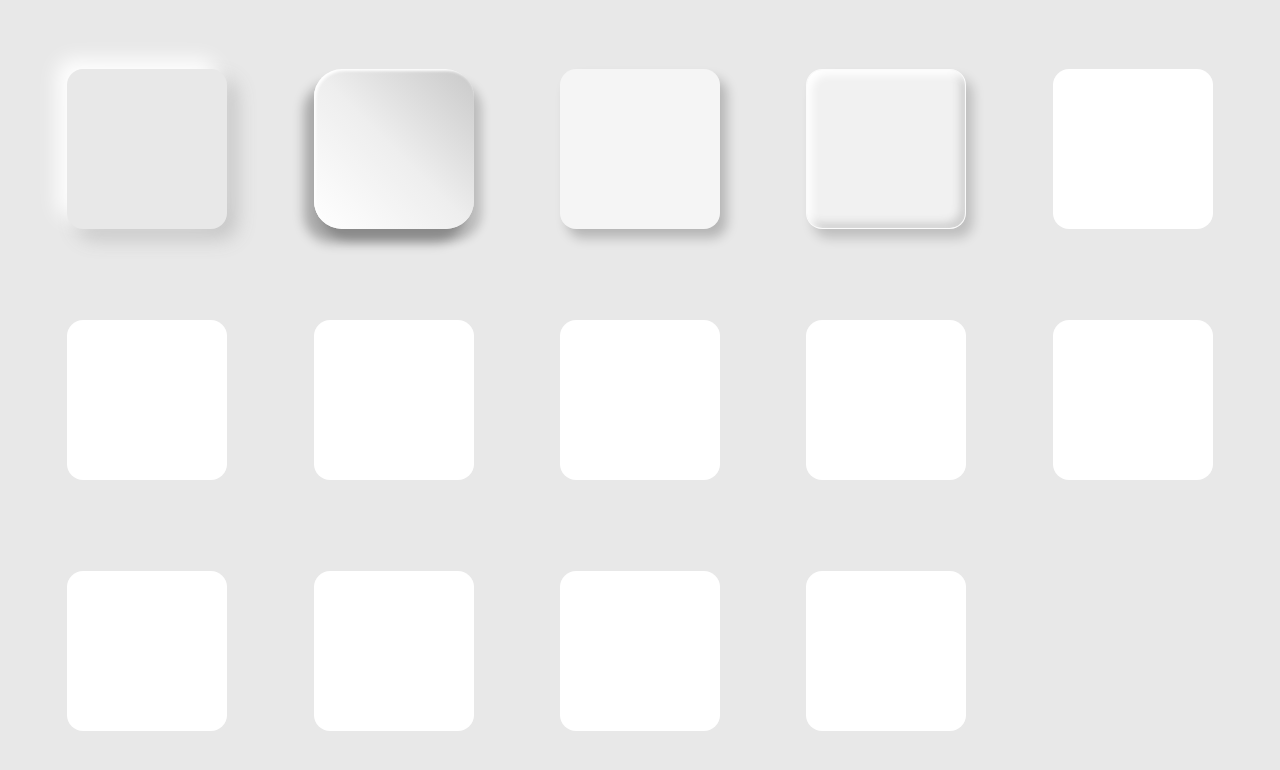
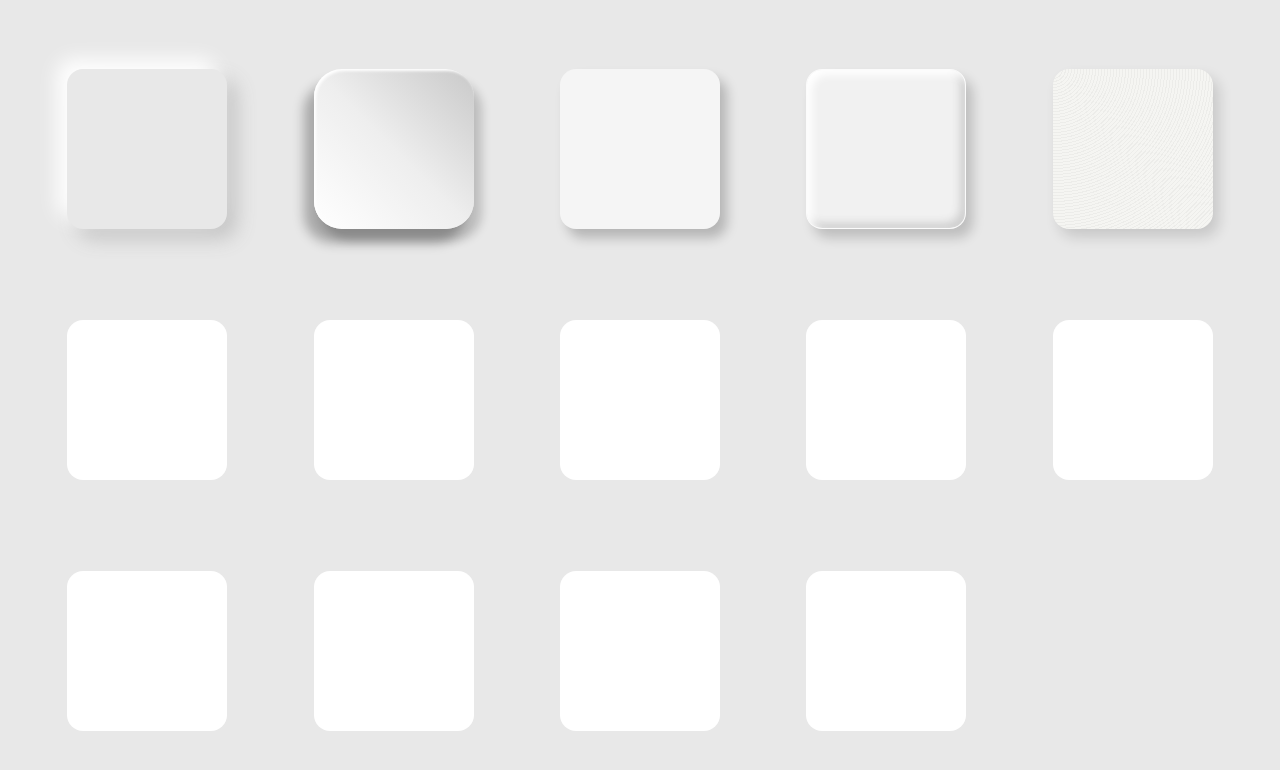
Before and after one commit to im-pira/micro-ui, a React (Vite) app: page /experiments/shapes in a window 1280 px wide. Shown: the top 770 px of the page. Built offline with nearby package versions, Linux system fonts and the light colour scheme; a web font is replaced by a local one.

Commit message:
Texture overlay

```diff
--- a/src/experiments/shapes/Shapes.tsx
+++ b/src/experiments/shapes/Shapes.tsx
@@ -16,7 +16,10 @@ export default function Shapes() {
         {/* Beveled / embossed neumorphism */}
         <div className="h-40 w-40 rounded-2xl bg-[#f1f1f1] shadow-[inset_5px_5px_8px_#fff,inset_-5px_-5px_8px_#cfcfcf,7px_9px_12px_rgba(0,0,0,.18)] border border-white/70" />
 
-        <div className="h-40 w-40 rounded-2xl bg-white" />
+
+        {/* Texture overlay / paper grain card */}
+        <div className="h-40 w-40 rounded-2xl bg-[#f5f5f2] shadow-[6px_8px_14px_rgba(0,0,0,.14)] bg-[repeating-radial-gradient(circle_at_0_0,rgba(0,0,0,.035)_0_1px,transparent_1px_3px)]" />
+
         <div className="h-40 w-40 rounded-2xl bg-white" />
         <div className="h-40 w-40 rounded-2xl bg-white" />
         <div className="h-40 w-40 rounded-2xl bg-white" />
```
